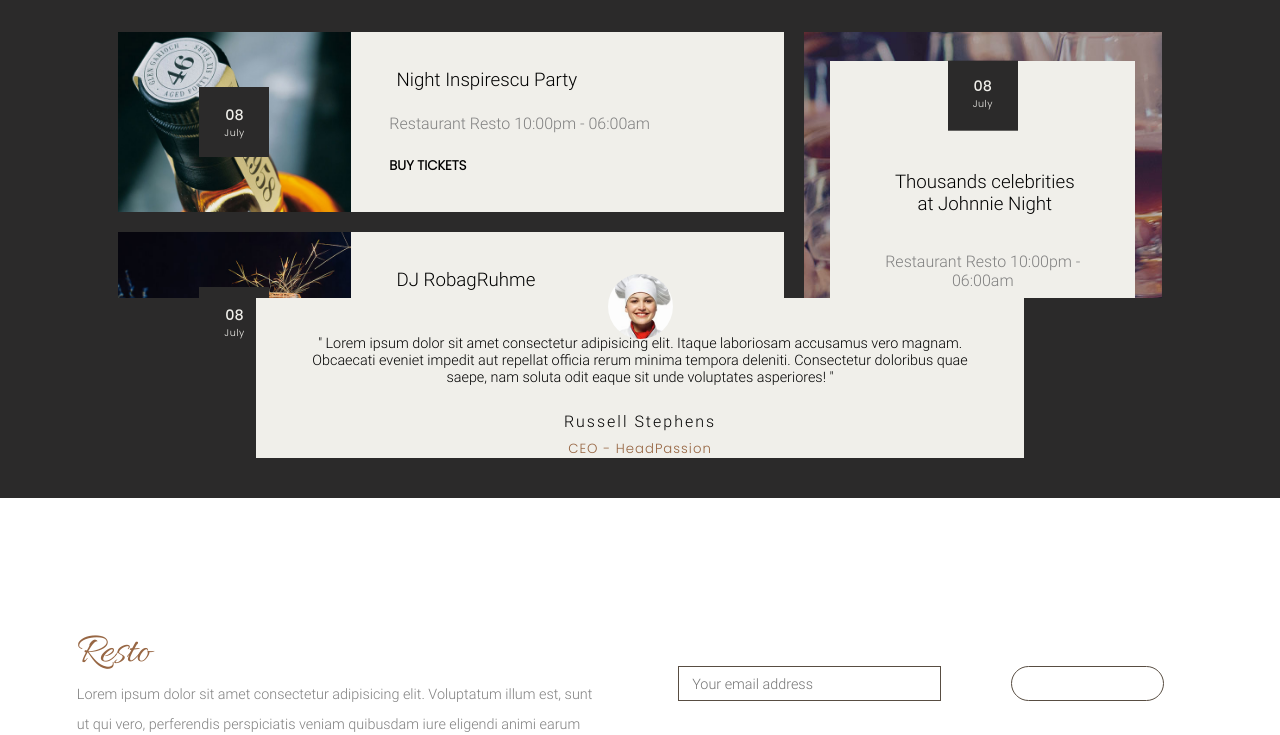
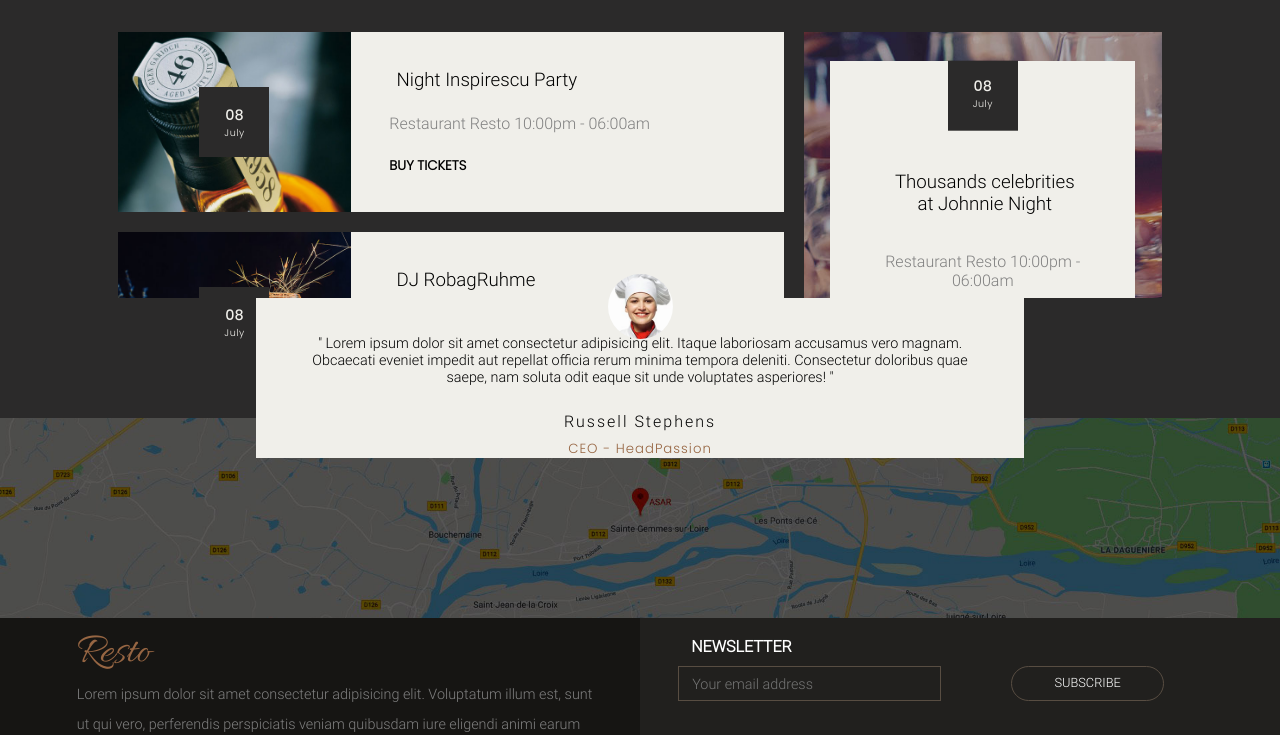
Before and after one commit to Alek6-dev/the-resto, a plain HTML site: page index.html in a window 1280 px wide. Shown: the part 2702-3437 px from the top of the page. Drawn offline with nearby package versions, Linux system fonts and the light colour scheme; files that its build step writes are made by us from their sources; the site is published under a folder, as on GitHub Pages, so addresses that start at the root find nothing.

Commit message:
version finale site

```diff
--- a/assets/styles/layout/_footer.scss
+++ b/assets/styles/layout/_footer.scss
@@ -1,6 +1,6 @@
 footer {
     display: flex;
-    background: url(/assets/img/bg-footer.jpg);
+    background: url(./assets/img/bg-footer.jpg);
     background-position: center;
     background-size: cover;
     height: 20vh;
--- a/assets/styles/layout/_main.scss
+++ b/assets/styles/layout/_main.scss
@@ -925,7 +925,7 @@ main {
             .map {
                 width: 100%;
                 height: 100%;
-                background: url(/assets/img/gmap.jpg);
+                background: url(./assets/img/gmap.jpg);
                 background-position: center;
                 background-size: cover;
             }
```
